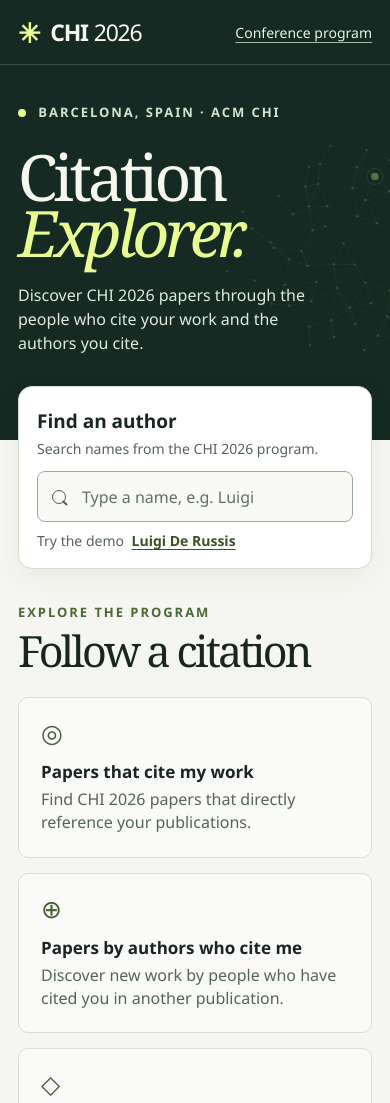
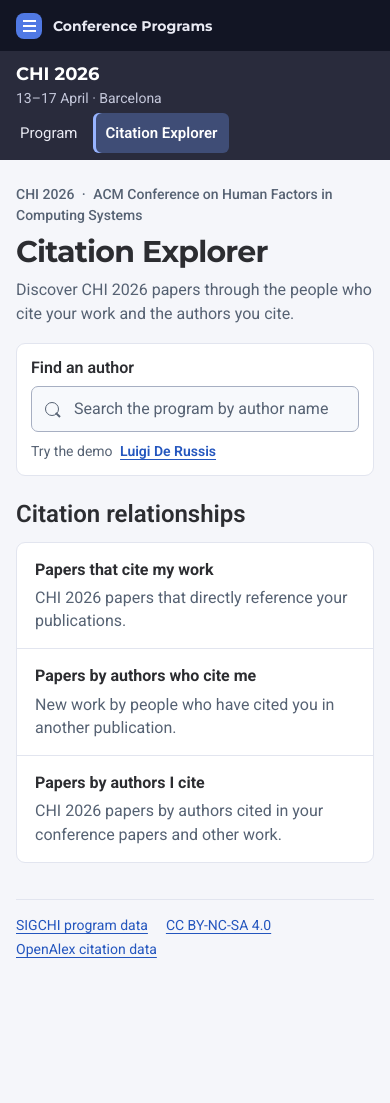
Before and after one commit to ggmendez/citation-based-picks, a plain HTML site: page dist/index.html in a window 390 px wide. Shown: the top 1103 px of the page. After the commit the page ends 980 px from the top, so only its background shows below. Drawn offline with Linux system fonts and the light colour scheme.

Commit message:
Update Site source

```diff
--- a/dist/app.js
+++ b/dist/app.js
@@ -330,47 +330,3 @@ readJSON('program.json').then((data) => {
 }).catch(() => {
   status.textContent = 'The conference program could not be loaded. Reload the page to try again.';
 });
-
-const canvas = $('#network');
-const context = canvas.getContext('2d');
-function drawNetwork() {
-  if (!context) return;
-  const { width, height } = canvas.getBoundingClientRect();
-  const scale = Math.min(window.devicePixelRatio || 1, 2);
-  canvas.width = width * scale;
-  canvas.height = height * scale;
-  context.scale(scale, scale);
-  const radius = Math.min(225, width * .34);
-  const cx = width * (width < 720 ? .96 : .75);
-  const cy = height * .49;
-  const fade = width < 720 ? .32 : 1;
-  const nodes = Array.from({ length: 88 }, (_, i) => {
-    const angle = i * 2.399963;
-    const distance = radius * Math.sqrt((i + 3) / 90);
-    return [cx + Math.cos(angle) * distance * (1 + .17 * Math.sin(i * 6)), cy + Math.sin(angle) * distance * .83];
-  });
-  context.lineWidth = 1;
-  for (const [i, [x, y]] of nodes.entries()) {
-    for (const [j, [xx, yy]] of nodes.entries()) {
-      const distance = Math.hypot(x - xx, y - yy);
-      if (j <= i || distance > radius * .31 || (i + j) % 4 === 0) continue;
-      context.strokeStyle = 'rgba(183,222,158,' + (fade * (.25 - distance / (radius * 1.7))) + ')';
-      context.beginPath();
-      context.moveTo(x, y);
-      context.lineTo(xx, yy);
-      context.stroke();
-    }
-    const major = i % 13 === 0 || i === 36 || i === 45;
-    context.fillStyle = major ? 'rgba(233,252,146,' + fade + ')' : 'rgba(161,203,149,' + fade * .51 + ')';
-    context.beginPath();
-    context.arc(x, y, major ? 3.8 : 1.35, 0, Math.PI * 2);
-    context.fill();
-    if (major) {
-      context.strokeStyle = 'rgba(211,245,166,' + fade * .34 + ')';
-      context.beginPath();
-      context.arc(x, y, 8, 0, Math.PI * 2);
-      context.stroke();
-    }
-  }
-}
-new ResizeObserver(drawNetwork).observe(canvas);
--- a/dist/index.html
+++ b/dist/index.html
@@ -5,36 +5,39 @@
   <meta name="viewport" content="width=device-width, initial-scale=1">
   <meta name="description" content="Find CHI 2026 papers through the authors and research you cite.">
   <title>CHI 2026 Citation Explorer</title>
+  <link rel="preconnect" href="https://fonts.googleapis.com">
+  <link rel="preconnect" href="https://fonts.gstatic.com" crossorigin>
+  <link rel="stylesheet" href="https://fonts.googleapis.com/css2?family=Montserrat:wght@500;600;700&amp;family=Roboto:wght@400;500;600;700&amp;display=swap">
   <link rel="stylesheet" href="style.css">
   <script type="module" src="app.js"></script>
 </head>
 <body>
-  <header class="top">
-    <div class="wrap top-inner">
-      <a class="brand" href="./" aria-label="CHI 2026 Citation Explorer home"><span class="brand-mark" aria-hidden="true">✳</span> CHI<span class="brand-year">2026</span></a>
-      <a class="program-link" href="https://programs.sigchi.org/chi/2026/program" target="_blank" rel="noopener">Conference program</a>
-    </div>
-  </header>
-  <main>
-    <section class="hero" aria-labelledby="heading">
-      <canvas id="network" aria-hidden="true"></canvas>
-      <div class="wrap hero-inner">
-        <p class="eyebrow"><span></span> Barcelona, Spain · ACM CHI</p>
-        <h1 id="heading">Citation<br><em>Explorer.</em></h1>
-        <p class="hero-copy">Discover CHI 2026 papers through the people who cite your work and the authors you cite.</p>
-      </div>
-    </section>
-    <div class="wrap below">
+  <a class="skip-link" href="#main">Skip to content</a>
+  <aside class="sidebar" aria-label="Conference">
+    <a class="brand" href="https://programs.sigchi.org/" aria-label="SIGCHI Conference Programs">
+      <span class="brand-mark" aria-hidden="true"></span>
+      <span>Conference Programs</span>
+    </a>
+    <div class="conference-context"><strong>CHI 2026</strong><span>13–17 April · Barcelona</span></div>
+    <nav class="side-nav" aria-label="Conference navigation">
+      <a href="https://programs.sigchi.org/chi/2026/program">Program</a>
+      <a href="./" aria-current="page">Citation Explorer</a>
+    </nav>
+  </aside>
+  <div class="page">
+    <main id="main" class="wrap">
+      <header class="page-heading">
+        <p class="conference-label">CHI 2026 <span>·</span> ACM Conference on Human Factors in Computing Systems</p>
+        <h1>Citation Explorer</h1>
+        <p>Discover CHI 2026 papers through the people who cite your work and the authors you cite.</p>
+      </header>
       <section class="search-box" aria-label="Find an author">
-        <div class="search-intro">
-          <label for="search">Find an author</label>
-          <p>Search names from the CHI 2026 program.</p>
-        </div>
+        <label class="search-label" for="search">Find an author</label>
         <div class="search-side">
           <div class="combobox">
             <div class="search-line">
               <span class="search-icon" aria-hidden="true"></span>
-              <input id="search" type="text" role="combobox" aria-autocomplete="list" aria-controls="suggestions" aria-expanded="false" autocomplete="off" spellcheck="false" placeholder="Type a name, e.g. Luigi" disabled>
+              <input id="search" type="text" role="combobox" aria-autocomplete="list" aria-controls="suggestions" aria-expanded="false" autocomplete="off" spellcheck="false" placeholder="Search the program by author name" disabled>
               <button id="clear" type="button" aria-label="Clear author search" hidden>×</button>
             </div>
             <ul id="suggestions" role="listbox" aria-label="Matching authors" hidden></ul>
@@ -45,21 +48,21 @@
       <section id="workspace" aria-label="Paper recommendations">
         <div id="status" role="status" aria-live="polite"></div>
         <section id="intro">
-          <p class="section-label">Explore the program</p>
-          <h2>Follow a citation</h2>
+          <h2>Citation relationships</h2>
           <div class="guide">
-            <article><span class="guide-symbol" aria-hidden="true">◎</span><h3>Papers that cite my work</h3><p>Find CHI 2026 papers that directly reference your publications.</p></article>
-            <article><span class="guide-symbol" aria-hidden="true">⊕</span><h3>Papers by authors who cite me</h3><p>Discover new work by people who have cited you in another publication.</p></article>
-            <article><span class="guide-symbol" aria-hidden="true">◇</span><h3>Papers by authors I cite</h3><p>See what the authors cited in your CHI 2026 papers and other work are presenting.</p></article>
+            <article><h3>Papers that cite my work</h3><p>CHI 2026 papers that directly reference your publications.</p></article>
+            <article><h3>Papers by authors who cite me</h3><p>New work by people who have cited you in another publication.</p></article>
+            <article><h3>Papers by authors I cite</h3><p>CHI 2026 papers by authors cited in your conference papers and other work.</p></article>
           </div>
         </section>
         <section id="results" hidden></section>
       </section>
-    </div>
-  </main>
-  <footer class="wrap footer">
-    <span>CHI 2026 Citation Explorer</span>
-    <div><a href="https://programs.sigchi.org/" target="_blank" rel="noopener">SIGCHI program data</a> · <a href="https://creativecommons.org/licenses/by-nc-sa/4.0/" target="_blank" rel="noopener">CC BY-NC-SA 4.0</a> · <a href="https://openalex.org/" target="_blank" rel="noopener">OpenAlex citation data</a></div>
-  </footer>
+    </main>
+    <footer class="wrap footer">
+      <a href="https://programs.sigchi.org/" target="_blank" rel="noopener">SIGCHI program data</a>
+      <a href="https://creativecommons.org/licenses/by-nc-sa/4.0/" target="_blank" rel="noopener">CC BY-NC-SA 4.0</a>
+      <a href="https://openalex.org/" target="_blank" rel="noopener">OpenAlex citation data</a>
+    </footer>
+  </div>
 </body>
 </html>
--- a/dist/style.css
+++ b/dist/style.css
@@ -1,106 +1,134 @@
 :root {
   color-scheme: light;
-  --ink: #192521;
-  --dark: #142a23;
-  --paper: #f5f6f1;
-  --line: #d8ded4;
-  --muted: #53645a;
-  --accent: #e9fc92;
-  --serif: Georgia, 'Times New Roman', serif;
-  font-family: 'Segoe UI', system-ui, sans-serif;
-  background: var(--paper);
+  --ink: #2c2d31;
+  --muted: #566273;
+  --background: #f5f6fa;
+  --surface: #fff;
+  --line: #e2e5ef;
+  --navy: #292b3c;
+  --navy-deep: #121524;
+  --blue: #2456be;
+  --blue-soft: #e8edfb;
+  font-family: Roboto, "Segoe UI", system-ui, sans-serif;
+  background: var(--background);
   color: var(--ink);
 }
 *, *::before, *::after { box-sizing: border-box; }
-body { margin: 0; }
+body { display: grid; grid-template-columns: 248px minmax(0, 1fr); margin: 0; min-height: 100vh; }
 [hidden] { display: none !important; }
-a { color: inherit; }
+a { color: var(--blue); text-underline-offset: 3px; }
 button, input, select { font: inherit; color: inherit; }
 button, select { cursor: pointer; }
-:focus-visible { outline: 2px solid #65821b; outline-offset: 4px; }
-.wrap { width: min(1136px, calc(100% - 72px)); margin-inline: auto; }
-.top { color: #f7f8ed; background: var(--dark); border-bottom: 1px solid #ffffff29; }
-.top-inner { min-height: 76px; display: flex; align-items: center; justify-content: space-between; gap: 16px; }
-.brand { display: inline-flex; align-items: center; gap: 6px; font-weight: 800; letter-spacing: -.055em; font-size: 23px; text-decoration: none; }
-.brand-mark { color: var(--accent); font-size: 27px; margin-right: 5px; line-height: 1; }
-.brand-year { font-weight: 450; }
-.program-link { color: #ecf1e5; text-decoration-color: #a5b6a5; text-underline-offset: 4px; font-size: 14px; }
-.hero { overflow: hidden; position: relative; background: var(--dark); color: #f7f8ed; }
-.hero-inner { position: relative; padding-block: 54px 106px; pointer-events: none; }
-#network { position: absolute; inset: 0; width: 100%; height: 100%; }
-.eyebrow, .section-label { margin: 0; font-size: 13px; font-weight: 700; text-transform: uppercase; letter-spacing: .15em; }
-.eyebrow { color: #d4e3ce; }
-.eyebrow span { display: inline-block; width: 8px; height: 8px; margin-right: 7px; background: var(--accent); border-radius: 50%; }
-h1, h2 { font-family: var(--serif); font-weight: 400; letter-spacing: -.065em; margin: 0; }
-h1 { line-height: .87; font-size: clamp(77px, 10vw, 138px); margin: 28px 0 23px; }
-h1 em { font-weight: inherit; color: var(--accent); }
-.hero-copy { max-width: 370px; line-height: 1.5; color: #e2eadc; font-size: 18px; margin: 0; }
-.below { position: relative; }
-.search-box { margin-top: -54px; background: white; border: 1px solid var(--line); box-shadow: 0 8px 28px #213b2310; display: grid; grid-template-columns: 1fr 1.6fr; gap: 24px; padding: 25px 28px 20px; border-radius: 14px; }
-.search-intro label { display: block; font-weight: 720; font-size: 19px; margin: 3px 0 5px; }
-.search-intro p, .example { margin: 0; color: var(--muted); font-size: 14px; }
+:focus-visible { outline: 2px solid var(--blue); outline-offset: 3px; }
+.skip-link { position: fixed; z-index: 5; top: 12px; left: 12px; padding: 12px; background: var(--surface); transform: translateY(-200%); }
+.skip-link:focus { transform: none; }
+
+.sidebar { position: sticky; top: 0; height: 100vh; background: var(--navy); color: #e9eaf3; }
+.sidebar a { color: inherit; text-decoration: none; }
+.sidebar a:focus-visible { outline-color: #afc3ff; outline-offset: -3px; }
+.brand { display: flex; align-items: center; gap: 11px; min-height: 68px; padding: 15px 20px; background: var(--navy-deep); font-family: Montserrat, sans-serif; font-size: .875rem; font-weight: 650; }
+.brand-mark { display: grid; flex: none; place-items: center; width: 30px; height: 30px; border-radius: 8px; background: #5079e4; }
+.brand-mark::before { content: ''; display: block; width: 13px; height: 12px; border-block: 2px solid white; background: linear-gradient(white, white) center / 13px 2px no-repeat; }
+.conference-context { display: grid; gap: 5px; padding: 24px 21px 18px; }
+.conference-context strong { font-family: Montserrat, sans-serif; font-size: 1.125rem; font-weight: 650; color: white; }
+.conference-context span { font-size: .875rem; color: #c5c8db; }
+.side-nav { display: grid; gap: 4px; padding: 0 11px 15px; }
+.side-nav a { min-height: 43px; display: flex; align-items: center; padding: 8px 12px; border-radius: 6px; font-size: .9375rem; }
+.side-nav a:hover { background: #34374d; }
+.side-nav a[aria-current] { background: #3f4d76; color: white; font-weight: 600; box-shadow: inset 3px 0 #98b4ff; }
+
+.page { min-width: 0; display: flex; flex-direction: column; }
+.wrap { width: min(1072px, calc(100% - 72px)); margin-inline: auto; }
+main.wrap { flex: 1; padding-top: 36px; }
+.page-heading { margin-bottom: 25px; }
+.page-heading p { margin: 0; color: var(--muted); line-height: 1.5; }
+.page-heading .conference-label { font-size: .875rem; font-weight: 500; }
+.conference-label span { margin-inline: 4px; }
+h1, h2, h3 { margin: 0; }
+h1 { margin: 9px 0 8px; font: 650 clamp(1.875rem, 3.8vw, 2.5rem) / 1.15 Montserrat, Roboto, sans-serif; letter-spacing: -.025em; }
+h2 { font-size: 1.5rem; line-height: 1.25; font-weight: 600; }
+
+.search-box, .paper, .guide, .empty { border: 1px solid var(--line); border-radius: 9px; background: var(--surface); }
+.search-box { padding: 19px 22px 17px; }
+.search-label { display: block; font-weight: 600; margin-bottom: 9px; }
+.search-side { max-width: 680px; }
 .combobox { position: relative; }
-.search-line { display: flex; align-items: center; gap: 12px; padding: 0 14px; min-height: 51px; border: 1px solid #9aa99b; border-radius: 8px; background: #f9faf6; }
-.search-line:focus-within { border-color: #69903d; box-shadow: 0 0 0 3px #dce9cb; }
-.search-icon { width: 14px; height: 14px; border: 1.7px solid #48614d; border-radius: 50%; position: relative; flex: 0 0 auto; margin-right: 4px; }
-.search-icon::after { content: ''; width: 6px; height: 1.7px; background: #48614d; position: absolute; transform: rotate(45deg); top: 11px; left: 9px; }
-#search { border: 0; outline: none; background: transparent; width: 100%; min-width: 0; padding: 12px 0; }
-#search::placeholder { color: #607062; }
-#clear { border: 0; background: transparent; font-size: 25px; line-height: 1; border-radius: 4px; padding: 2px 4px; }
-.example { margin-top: 9px; }
-.example button { padding: 0; border: 0; margin-left: 4px; background: none; color: #375625; text-decoration: underline; text-underline-offset: 3px; font-weight: 650; }
-#suggestions { position: absolute; z-index: 3; inset: calc(100% + 5px) 0 auto; list-style: none; margin: 0; padding: 5px; border: 1px solid var(--line); background: white; border-radius: 9px; box-shadow: 0 10px 24px #142a2333; max-height: 290px; overflow: auto; }
+.search-line { display: flex; align-items: center; gap: 12px; padding: 0 13px; min-height: 46px; border: 1px solid #a7afc2; border-radius: 7px; background: #f7f9fc; }
+.search-line:focus-within { border-color: var(--blue); box-shadow: 0 0 0 2px #dce6ff; }
+.search-icon { width: 14px; height: 14px; border: 1.7px solid var(--muted); border-radius: 50%; position: relative; flex: none; margin-right: 3px; }
+.search-icon::after { content: ''; width: 6px; height: 1.7px; background: var(--muted); position: absolute; transform: rotate(45deg); top: 11px; left: 9px; }
+#search { border: 0; outline: none; background: transparent; width: 100%; min-width: 0; padding: 10px 0; }
+#search::placeholder { color: var(--muted); }
+#clear { border: 0; background: transparent; font-size: 1.5rem; line-height: 1; border-radius: 4px; padding: 3px 5px; }
+#clear:hover { background: var(--blue-soft); }
+.example { margin: 9px 0 0; color: var(--muted); font-size: .875rem; }
+.example button { padding: 2px 0; border: 0; margin-left: 4px; background: none; color: var(--blue); text-decoration: underline; text-underline-offset: 3px; font-weight: 600; }
+#suggestions { position: absolute; z-index: 3; inset: calc(100% + 5px) 0 auto; list-style: none; margin: 0; padding: 5px; border: 1px solid var(--line); background: var(--surface); border-radius: 8px; box-shadow: 0 8px 22px #12152424; max-height: 290px; overflow: auto; }
 #suggestions li { border-radius: 5px; padding: 10px; }
-#suggestions [role=option] { display: flex; justify-content: space-between; align-items: baseline; gap: 10px; cursor: pointer; }
-#suggestions [role=option]:hover, #suggestions [aria-selected=true] { background: #eef4e5; }
-.match-note { color: #486235; font-size: 13px; white-space: nowrap; }
-#workspace { min-height: 315px; padding: 48px 0 58px; }
+#suggestions [role=option] { display: flex; justify-content: space-between; align-items: baseline; flex-wrap: wrap; gap: 4px 10px; cursor: pointer; }
+#suggestions [role=option]:hover, #suggestions [aria-selected=true] { background: var(--blue-soft); }
+.match-note { color: var(--blue); font-size: .8125rem; }
+
+#workspace { padding: 27px 0 36px; }
 #status:empty { display: none; }
-#status { padding: 16px 19px; background: #e8efe2; border-radius: 8px; }
-.section-label { color: #4e6737; margin-bottom: 8px; }
-h2 { font-size: clamp(43px, 6vw, 69px); line-height: 1.02; }
-.guide { display: grid; grid-template-columns: repeat(3, 1fr); gap: 15px; margin-top: 24px; }
-.guide article { padding: 22px; border: 1px solid var(--line); border-radius: 10px; background: #fafbf8; }
-.guide-symbol { color: #435c31; font-size: 25px; line-height: 1; }
-.guide h3 { font-size: 17px; margin: 13px 0 5px; }
-.guide p { color: var(--muted); line-height: 1.45; margin: 0; }
-.footer { border-top: 1px solid var(--line); padding-block: 25px 30px; display: flex; justify-content: space-between; gap: 12px; color: var(--muted); font-size: 14px; flex-wrap: wrap; }
-.footer a, .meta a { text-underline-offset: 3px; }
-.meta { margin: 10px 0 0; color: var(--muted); line-height: 1.5; }
-.view-buttons { display: flex; flex-wrap: wrap; gap: 8px; border-bottom: 1px solid var(--line); padding: 0 0 15px; margin-top: 27px; }
-.view-buttons button, .load-more { background: #fff; border: 1px solid #aebbaf; border-radius: 7px; padding: 9px 12px; font-weight: 650; font-size: 14px; }
-.view-buttons button[aria-pressed=true] { background: var(--dark); color: white; border-color: var(--dark); }
-.view-buttons button:hover:not([aria-pressed=true]), .load-more:hover { background: #edf3e5; }
-.count { display: inline-block; min-width: 1.5em; padding: 0 5px; margin-left: 5px; border-radius: 5px; background: #e5ecdb; color: #2c4226; text-align: center; }
-.toolbar { display: flex; gap: 13px 19px; justify-content: space-between; align-items: center; flex-wrap: wrap; margin: 18px 0; }
-.toolbar p { color: var(--muted); margin: 0; }
-.filters { display: flex; flex-wrap: wrap; gap: 12px; align-items: center; }
-.filters label { font-size: 14px; display: flex; gap: 7px; align-items: center; }
-.filters select { background: white; border: 1px solid #aebbaf; padding: 7px 10px; border-radius: 6px; }
-.papers { display: grid; gap: 12px; }
-.venue-heading { margin: 13px 0 2px; font-size: 17px; }
-.paper { border: 1px solid var(--line); border-radius: 9px; padding: 19px 22px; background: #fff; }
-.paper h3 { margin: 6px 0 5px; line-height: 1.35; font-size: 21px; }
-.paper h3 a { text-decoration-thickness: 1px; text-underline-offset: 3px; text-decoration-color: #adbaa8; }
-.paper h3 a:hover { text-decoration-color: currentColor; }
-.session { margin: 0; color: #4e6737; font-size: 13px; font-weight: 700; }
-.byline { margin: 0 0 13px; color: var(--muted); }
-.paper summary { cursor: pointer; font-size: 14px; font-weight: 650; color: #375625; }
-.evidence-list { list-style: none; padding: 0; margin: 13px 0 0; display: grid; gap: 10px; }
-.evidence-list li { border-left: 2px solid #c9d6c0; padding-inline-start: 11px; overflow-wrap: anywhere; }
-.evidence-list li p { margin: 3px 0; font-size: 14px; line-height: 1.5; }
-.tag { display: inline-block; background: #e5f2c6; color: #334a23; border-radius: 4px; padding: 1px 5px; font-size: 12px; font-weight: 700; }
-.load-more { margin-top: 15px; }
-.empty { padding: 20px; border: 1px solid var(--line); border-radius: 8px; background: #fff; }
-.coverage { color: var(--muted); margin-top: 20px; line-height: 1.5; font-size: 14px; }
-@media (max-width: 720px) {
-  .wrap { width: calc(100% - 36px); }
-  .hero-inner { padding-block: 38px 85px; }
-  h1 { font-size: clamp(64px, 13vw, 95px); }
-  .hero-copy { font-size: 16px; max-width: 290px; }
-  .search-box { grid-template-columns: 1fr; gap: 13px; padding: 18px; }
+#status { padding: 15px 18px; background: var(--blue-soft); border-radius: 8px; }
+.guide { display: grid; grid-template-columns: repeat(3, minmax(0, 1fr)); margin-top: 13px; }
+.guide article { padding: 16px 18px; }
+.guide article + article { border-inline-start: 1px solid var(--line); }
+.guide h3 { font-size: 1rem; line-height: 1.4; margin-bottom: 5px; }
+.guide p { margin: 0; color: var(--muted); line-height: 1.45; }
+.section-label { margin: 0 0 5px; color: var(--muted); font-size: .875rem; }
+.meta { margin: 7px 0 0; color: var(--muted); line-height: 1.5; }
+
+.view-buttons { display: flex; flex-wrap: wrap; align-items: stretch; gap: 4px; border-bottom: 1px solid #d5d9e8; margin-top: 17px; }
+.view-buttons button, .load-more { border: 1px solid transparent; background: transparent; min-height: 44px; padding: 8px 11px; font-weight: 600; font-size: .875rem; }
+.view-buttons button { border-radius: 6px 6px 0 0; border-bottom-width: 3px; text-align: start; }
+.view-buttons button:hover, .view-buttons button[aria-pressed=true], .load-more:hover { background: var(--blue-soft); }
+.view-buttons button[aria-pressed=true] { color: var(--blue); border-bottom-color: #497cff; }
+.count { display: inline-block; min-width: 1.5em; padding: 2px 5px; margin-left: 6px; border-radius: 4px; background: #e7eaf3; color: #485568; text-align: center; font-size: .8125rem; }
+[aria-pressed=true] .count { background: #d8e3fd; color: #204686; }
+.toolbar { display: flex; gap: 11px 18px; justify-content: space-between; align-items: center; flex-wrap: wrap; margin: 14px 0; }
+.toolbar p { color: var(--muted); margin: 0; line-height: 1.45; }
+.filters { display: flex; flex-wrap: wrap; gap: 10px; align-items: center; }
+.filters label { font-size: .875rem; display: flex; gap: 7px; align-items: center; }
+.filters select { appearance: none; background: var(--surface); border: 1px solid #a7afc2; min-height: 38px; padding: 6px 27px 6px 9px; border-radius: 6px; }
+.filters label::after { content: ''; width: 6px; height: 6px; border: solid var(--muted); border-width: 0 1.5px 1.5px 0; transform: translate(-23px, -2px) rotate(45deg); margin-right: -12px; pointer-events: none; }
+
+.papers { display: grid; gap: 9px; }
+.venue-heading { margin: 12px 0 2px; font-size: 1.0625rem; }
+.paper { padding: 15px 18px; }
+.paper h3 { margin: 4px 0; line-height: 1.4; font-size: 1.125rem; }
+.paper h3 a { text-decoration: none; }
+.paper h3 a:hover { text-decoration: underline; }
+.session { margin: 0; color: #5e3f9e; font-size: .8125rem; font-weight: 600; }
+.byline { margin: 0 0 10px; color: var(--muted); line-height: 1.45; }
+.paper summary { cursor: pointer; font-size: .875rem; font-weight: 600; color: var(--blue); width: fit-content; }
+.evidence-list { list-style: none; padding: 0; margin: 11px 0 0; display: grid; gap: 9px; }
+.evidence-list li { border-left: 2px solid #c8d5f7; padding-inline-start: 10px; overflow-wrap: anywhere; }
+.evidence-list li p { margin: 3px 0; font-size: .875rem; line-height: 1.5; }
+.tag { display: inline-block; background: #f3f0ff; color: #5e3f9e; border-radius: 4px; padding: 2px 5px; font-size: .75rem; font-weight: 700; }
+.load-more { margin-top: 12px; border: 1px solid #aab9dc; border-radius: 6px; background: var(--surface); color: var(--blue); }
+.empty { margin: 0; padding: 17px; }
+.coverage { color: var(--muted); margin: 17px 0 0; line-height: 1.5; font-size: .875rem; }
+
+.footer { border-top: 1px solid var(--line); padding-block: 17px 23px; display: flex; gap: 8px 18px; flex-wrap: wrap; font-size: .875rem; }
+@media (max-width: 920px) {
+  body { grid-template-columns: 210px minmax(0, 1fr); }
+  .wrap { width: calc(100% - 44px); }
   .guide { grid-template-columns: 1fr; }
-  #workspace { padding: 34px 0 42px; }
-  .top-inner { min-height: 64px; }
-  .paper { padding: 16px; }
+  .guide article + article { border-inline-start: 0; border-top: 1px solid var(--line); }
 }
+@media (max-width: 650px) {
+  body { display: block; }
+  .sidebar { position: static; height: auto; }
+  .brand { min-height: 51px; padding: 8px 16px; }
+  .brand-mark { width: 26px; height: 26px; }
+  .conference-context { padding: 12px 16px 7px; }
+  .side-nav { display: flex; flex-wrap: wrap; padding: 0 8px 7px; }
+  .side-nav a { min-height: 40px; }
+  .wrap { width: calc(100% - 32px); }
+  main.wrap { padding-top: 24px; }
+  .page-heading { margin-bottom: 17px; }
+  .search-box, .paper { padding: 14px; }
+  #workspace { padding-top: 23px; }
+}
```
